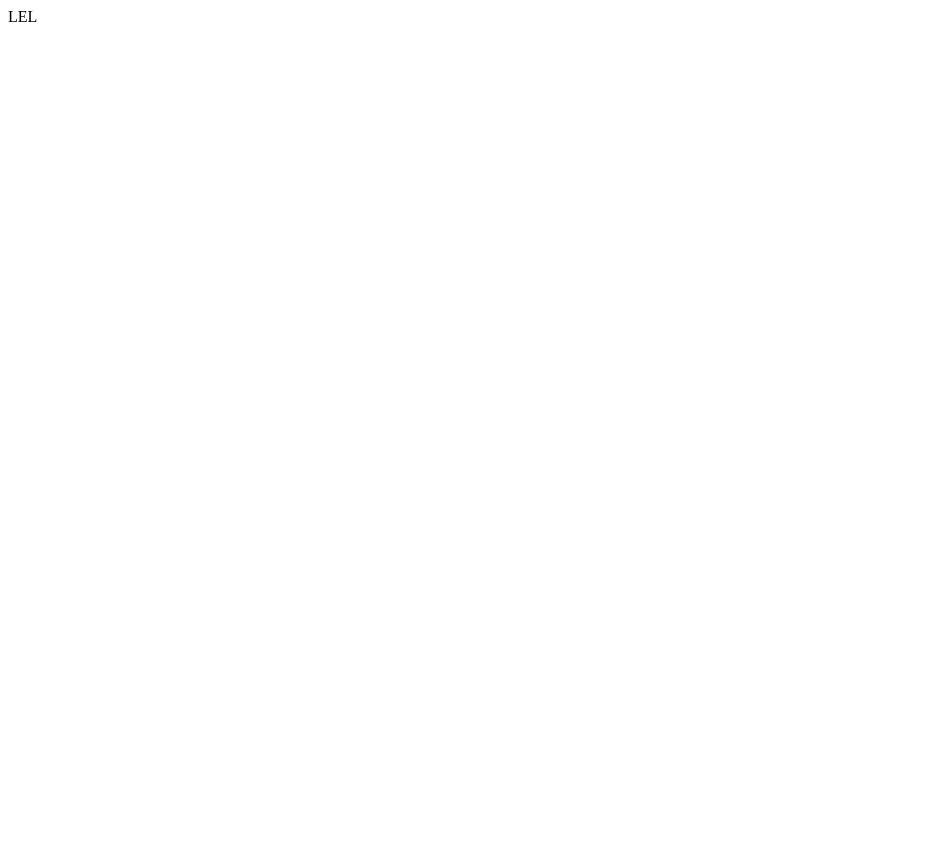
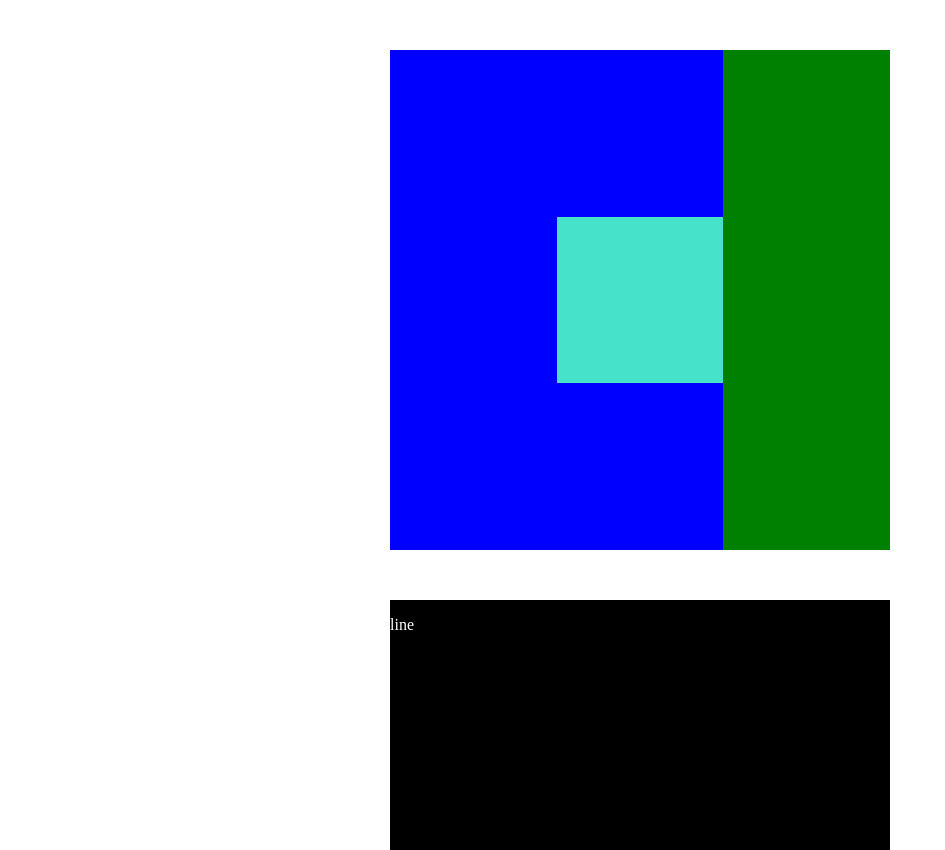
Before and after one commit to Spooky-Dudes/Triptych, a website built with webpack: page src/index.html in a window 1280 px wide. Shown: the whole page, without its empty margins (0-945 px from the left). Before the commit the page ends 800 px from the top, so only its background shows below. Built offline with nearby package versions, Linux system fonts and the light colour scheme.

Commit message:
added rendering

```diff
--- /dev/null
+++ b/src/classes/renderer.js
@@ -0,0 +1,31 @@
+class Renderer {
+  constructor() {
+    this.DOM_el = [];
+
+    this.DOM_el_names = [
+      '.nw', '.n', '.ne', '.w', '.c', '.e', '.sw', '.s', '.se'
+    ];
+
+    this.getElements();
+  }
+
+  getElements() {
+    for (let i = 0; i < this.DOM_el_names.length; i++) {
+      this.DOM_el[i] = document.querySelector(this.DOM_el_names[i]);
+    }
+  }
+
+  renderWorld(t) {
+    for (let i = 0; i < t.length; i++) {
+      if(t[i] === 0 && i !== 4) {
+        this.DOM_el[i].setAttribute('data-tile', 'grass');
+      } else if(i === 4) {
+        this.DOM_el[i].setAttribute('data-tile', 'player');
+      } else {
+        this.DOM_el[i].setAttribute('data-tile', 'water');
+      }
+    }
+  }
+}
+
+export default Renderer;
--- a/src/classes/world.js
+++ b/src/classes/world.js
@@ -1,11 +1,11 @@
-class Map {
+class World {
   constructor() {
-    this.layout = [[]];
+    this.map = [];
     this.entities = {};
   }
 
   getTile(x,y) {
-    return this.layout[y][x];
+    return this.map[y][x];
   }
 
   getEntity(x,y) {
@@ -15,6 +15,27 @@ class Map {
   loadMap() {
 
   }
+
+  randMap() {
+    for (let y = 0; y < 99; y++) {
+      this.map[y] = [];
+      for (let x = 0; x < 99; x++) {
+        this.map[y][x] = Math.round(Math.random());
+      }
+    }
+  }
+
+  getDrawableTiles(pX,pY) {
+    const tiles = [];
+
+    for (let y = 0; y < 3; y++) {
+      for (let x = 0; x < 3; x++) {
+        tiles.push(this.map[pY+y][pX+x]);
+      }
+    }
+
+    return tiles;
+  }
 }
 
-export default Map;
+export default World;
--- /dev/null
+++ b/src/game.js
@@ -0,0 +1,9 @@
+import World from './classes/world.js';
+import Renderer from './classes/renderer.js';
+
+const world = new World();
+const renderer = new Renderer();
+
+world.randMap();
+console.log(world.getDrawableTiles(0,0));
+renderer.renderWorld(world.getDrawableTiles(0,0));
--- a/src/index.html
+++ b/src/index.html
@@ -5,6 +5,29 @@
     <title></title>
 </head>
 <body>
+    <div class="game-container">
+        <div class="row">
+            <div class="nw tile"></div>
+            <div class="n tile"></div>
+            <div class="ne tile"></div>
+        </div>
+        <div class="row">
+            <div class="w tile"></div>
+            <div data-tile="player" class="c tile"></div>
+            <div class="e tile"></div>
+        </div>
+        <div class="row">
+            <div class="sw tile"></div>
+            <div class="s tile"></div>
+            <div class="se tile"></div>
+        </div>
+    </div>
+
+    <div class="log-container">
+        <p>
+            line
+        </p>
+    </div>
     <script src="main.js" charset="utf-8"></script>
 </body>
 </html>
--- a/src/main.js
+++ b/src/main.js
@@ -1 +1,2 @@
-document.body.innerHTML = 'LEL';
+import './style/index.less';
+import './game.js';
--- /dev/null
+++ b/src/style/index.less
@@ -0,0 +1,57 @@
+.game-container {
+	width: 500px;
+	height: 500px;
+	background: black;
+
+	position: absolute;
+	top: 50px;
+	left:50%;
+	transform:translateX(-50%);
+}
+
+.log-container {
+  width: 500px;
+  height: 250px;
+  background-color: black;
+
+  position: absolute;
+  top: 600px;
+  left:50%;
+  transform:translateX(-50%);
+
+  p {
+    color: white;
+  }
+}
+
+.row {
+	width: 100%;
+	height: 33.3333%;
+
+	background:white;
+	font-size: 0;
+}
+
+.tile {
+	overflow:hidden;
+	display: inline-block;
+	width: 33.3%;
+	height: 100%;
+	background:black;
+	margin: 0;
+	padding: 0;
+
+
+}
+
+.tile[data-tile="player"] {
+	background: #46E3CA;
+}
+
+.tile[data-tile="grass"] {
+	background: green;
+}
+
+.tile[data-tile="water"] {
+	background: blue;
+}
```
Lines whose indentation alone changed are shown as unchanged.
